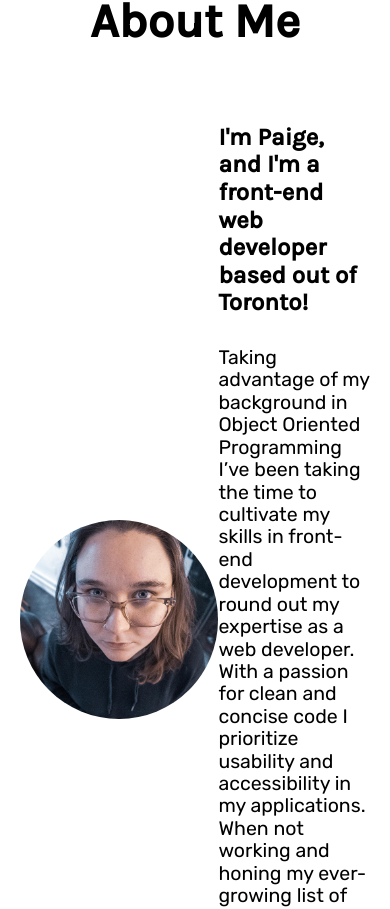
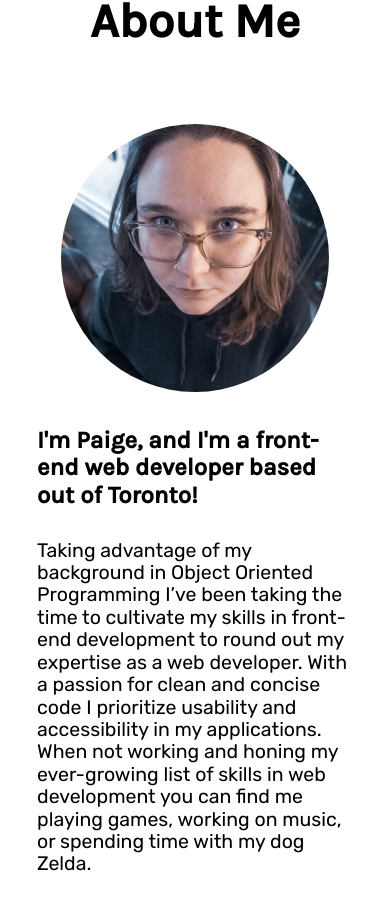
Before and after one commit to pfreemanc/vue-portfolio, a Vue app: page / in a window 390 px wide. Shown: the part 840-1749 px from the top of the page. Built offline with nearby package versions, Linux system fonts and the light colour scheme.

Commit message:
adjusted mobile styles

```diff
--- a/src/components/About-me.vue
+++ b/src/components/About-me.vue
@@ -70,12 +70,22 @@ export default {
     display: flex;
     justify-content: center;
     align-items: center;
-    margin-top: 50px;
+    margin: 0 auto;
+    padding: 0 5%;
+
+    // Tablet and below
+    @media (max-width: 768px) {
+      flex-direction: column;
+    }
   }
 
   &__image-container {
     width: 35%;
     margin: 0 auto;
+
+    @media (max-width: 768px) {
+      width: 75%;
+    }
 
     img {
       width: 100%;
@@ -87,9 +97,18 @@ export default {
     padding-left: 10%;
     width: 65%;
 
+    @media (max-width: 768px) {
+      width: 100%;
+      padding-left: 0;
+    }
+
     .about-me--heading {
       font-size: clamp(2.4rem, 4vw, 4.6rem);
       margin-bottom: 30px;
+
+      @media (max-width: 768px) {
+        margin-top: 30px;
+      }
     }
 
     .about-me--content {
@@ -124,4 +143,29 @@ export default {
     }
   }
 }
+
+// Mobile small
+@media (max-width: 320px) {
+}
+// Mobile
+@media (max-width: 375px) {
+}
+// Mobile large
+@media (max-width: 414px) {
+}
+// Tablet and below
+@media (max-width: 768px) {
+}
+// Tablet Large
+@media (max-width: 1024px) {
+}
+// MacBook Pro 13 inch
+@media (max-width: 1280px) {
+}
+// MacBook Pro 15 inch
+@media (max-width: 1440px) {
+}
+// MacBook Pro 16 inch
+@media (min-width: 1792px) {
+}
 </style>
```
